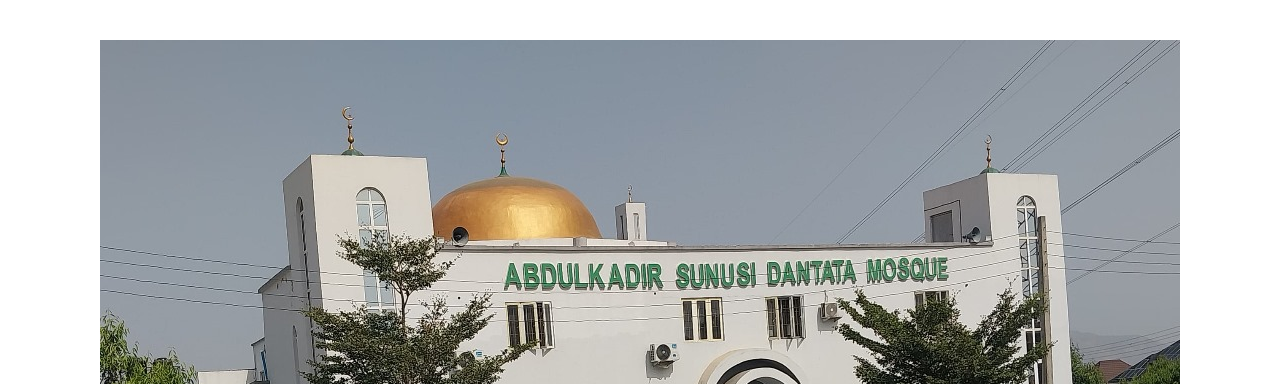
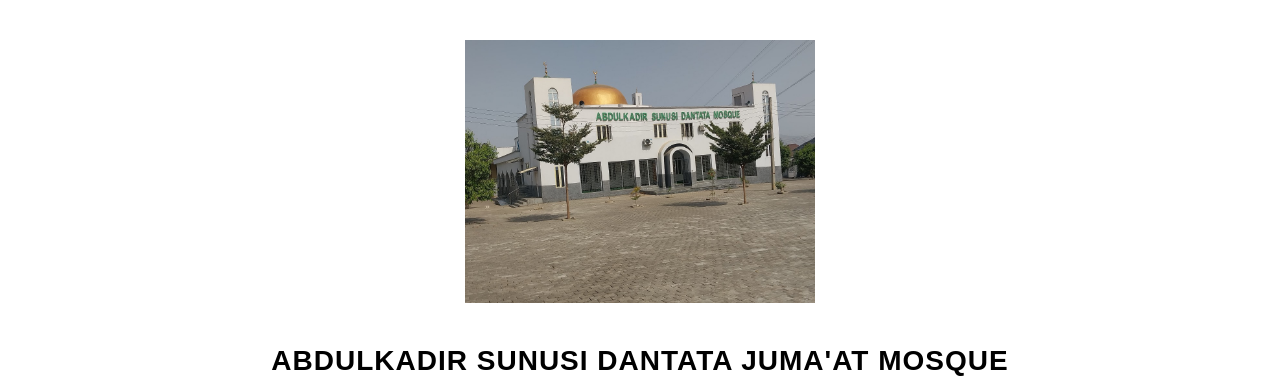
Before and after one commit to sunusi-dantata-mosque-gatePass/gatepass, a plain HTML site: page index.html in a window 1280 px wide. Shown: the top 384 px of the page. Drawn offline with Linux system fonts and the light colour scheme.

Commit message:
Update index.html

```diff
--- a/index.html
+++ b/index.html
@@ -13,7 +13,7 @@
     }
 
     img {
-      /*max-width: 350px;*/
+      max-width: 350px;
       margin-bottom: 20px;
     }
 
```
